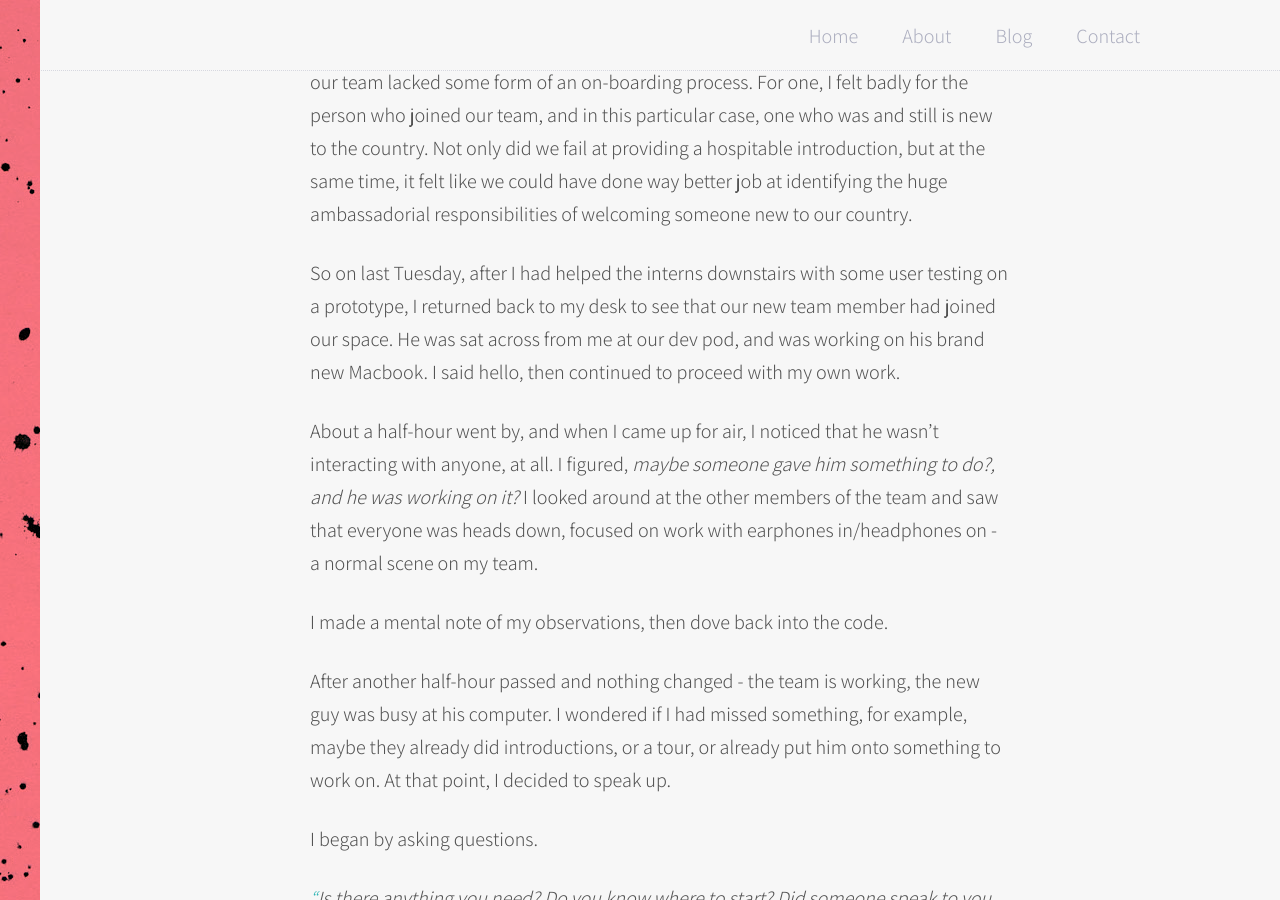
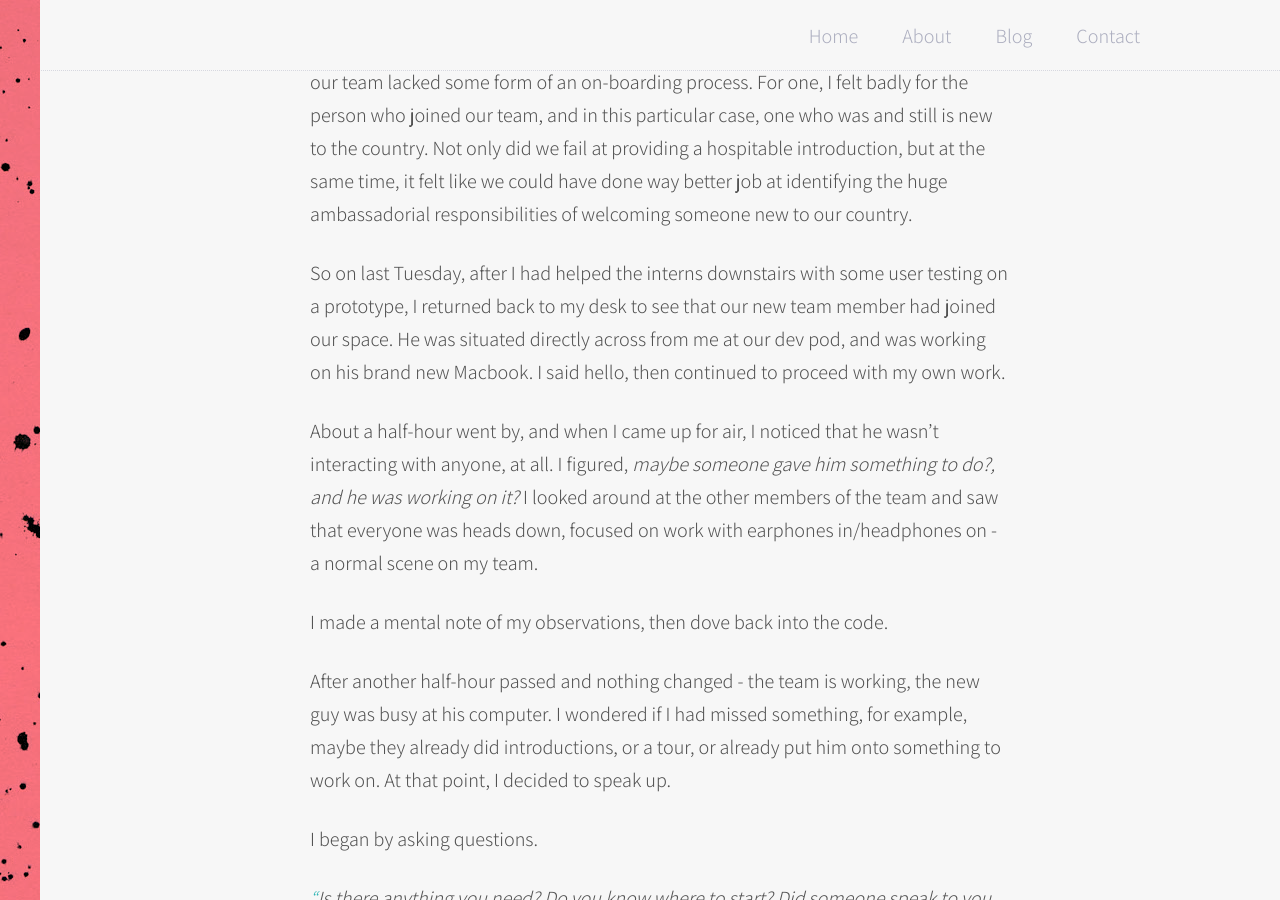
Before and after one commit to techtolentino/techtolentino.github.io, a Jekyll site: the page built from _posts/2016-08-02-welcome-to-the-squad.md, in a window 1280 px wide and 900 px high, scrolled down 1280 px. Built offline with Jekyll 4.4.1, drawn with Linux system fonts in a browser that asks for light colours.

```diff
--- a/_posts/2016-08-02-welcome-to-the-squad.md
+++ b/_posts/2016-08-02-welcome-to-the-squad.md
@@ -18,7 +18,7 @@
 
 I'm not sure why, but to me, I was fairly disappointed and embarrassed at the idea that our team lacked some form of an on-boarding process. For one, I felt badly for the person who joined our team, and in this particular case, one who was and still is new to the country. Not only did we fail at providing a hospitable introduction, but at the same time, it felt like we could have done way better job at identifying the huge ambassadorial responsibilities of welcoming someone new to our country.
 
-So on last Tuesday, after I had helped the interns downstairs with some user testing on a prototype, I returned back to my desk to see that our new team member had joined our space. He was sat across from me at our dev pod, and was working on his brand new Macbook. I said hello, then continued to proceed with my own work.
+So on last Tuesday, after I had helped the interns downstairs with some user testing on a prototype, I returned back to my desk to see that our new team member had joined our space. He was situated directly across from me at our dev pod, and was working on his brand new Macbook. I said hello, then continued to proceed with my own work.
 
 About a half-hour went by, and when I came up for air, I noticed that he wasn't interacting with anyone, at all. I figured, _maybe someone gave him something to do?, and he was working on it?_ I looked around at the other members of the team and saw that everyone was heads down, focused on work with earphones in/headphones on - a normal scene on my team.
 
```
